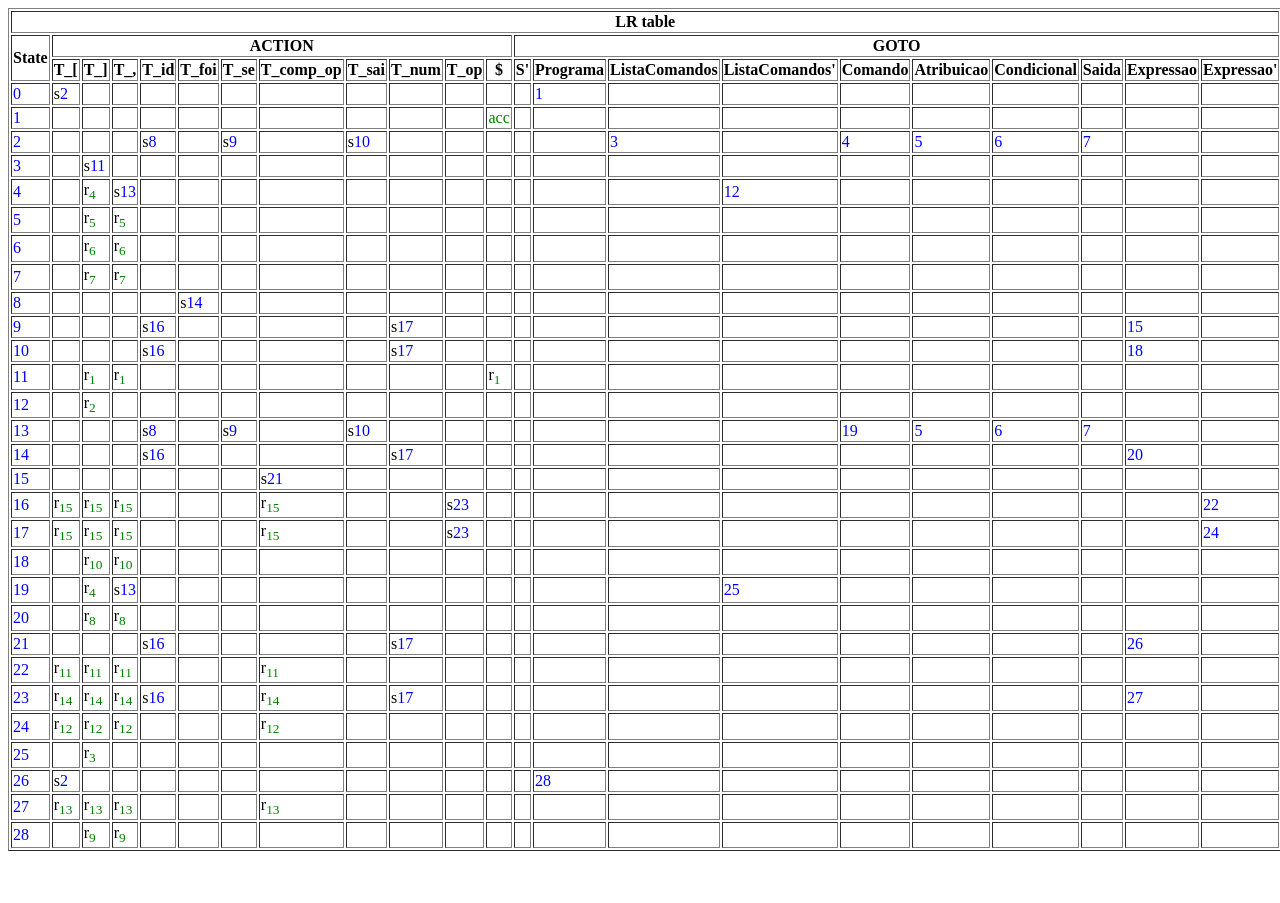
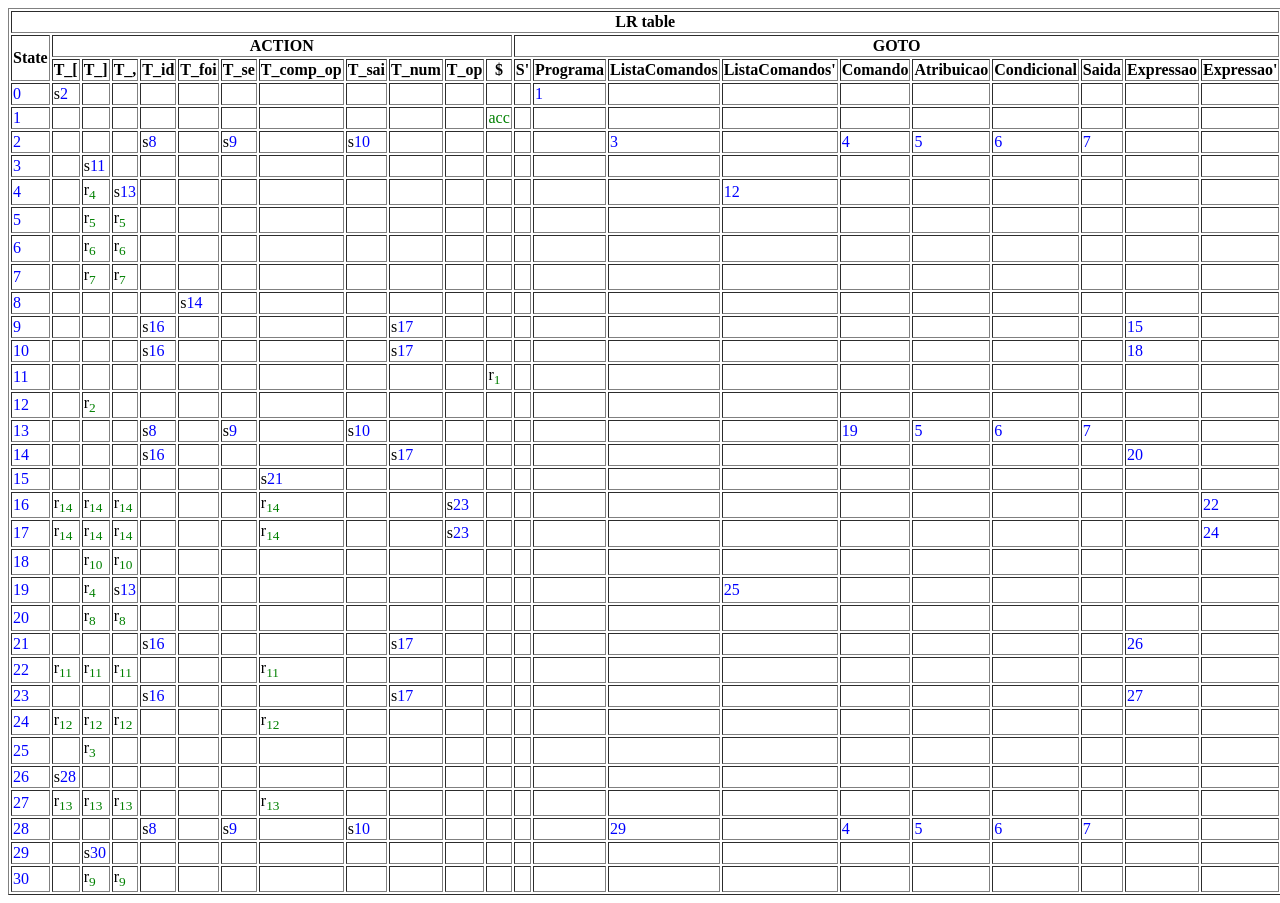
Before and after one commit to ImaKrp/lexico, a website: page inputs/slr.html in a window 1280 px wide. Before the commit the page ends 859 px from the top, so only its background shows below. Drawn offline with Linux system fonts and the light colour scheme.

Commit message:
arrumando gramatica

```diff
--- a/inputs/AnalyticGrammar.txt
+++ b/inputs/AnalyticGrammar.txt
@@ -12,7 +12,7 @@ Comando -> Saida
 
 Atribuicao -> T_id T_foi Expressao
 
-Condicional -> T_se Expressao T_comp_op Expressao Programa
+Condicional -> T_se Expressao T_comp_op Expressao T_[ ListaComandos T_]
 
 Saida -> T_sai Expressao
 
@@ -20,5 +20,4 @@ Expressao -> T_id Expressao'
 Expressao -> T_num Expressao'
 
 Expressao' -> T_op Expressao
-Expressao' -> T_op
 Expressao' -> ''
--- a/inputs/slr.html
+++ b/inputs/slr.html
@@ -331,8 +331,8 @@
           <tr>
             <td style="color: blue">11</td>
             <td>&nbsp;</td>
-            <td>r<sub style="color: green">1</sub></td>
-            <td>r<sub style="color: green">1</sub></td>
+            <td>&nbsp;</td>
+            <td>&nbsp;</td>
             <td>&nbsp;</td>
             <td>&nbsp;</td>
             <td>&nbsp;</td>
@@ -450,13 +450,13 @@
           </tr>
           <tr>
             <td style="color: blue">16</td>
-            <td>r<sub style="color: green">15</sub></td>
-            <td>r<sub style="color: green">15</sub></td>
-            <td>r<sub style="color: green">15</sub></td>
+            <td>r<sub style="color: green">14</sub></td>
+            <td>r<sub style="color: green">14</sub></td>
+            <td>r<sub style="color: green">14</sub></td>
             <td>&nbsp;</td>
             <td>&nbsp;</td>
             <td>&nbsp;</td>
-            <td>r<sub style="color: green">15</sub></td>
+            <td>r<sub style="color: green">14</sub></td>
             <td>&nbsp;</td>
             <td>&nbsp;</td>
             <td>s<span style="color: blue">23</span></td>
@@ -474,13 +474,13 @@
           </tr>
           <tr>
             <td style="color: blue">17</td>
-            <td>r<sub style="color: green">15</sub></td>
-            <td>r<sub style="color: green">15</sub></td>
-            <td>r<sub style="color: green">15</sub></td>
+            <td>r<sub style="color: green">14</sub></td>
+            <td>r<sub style="color: green">14</sub></td>
+            <td>r<sub style="color: green">14</sub></td>
             <td>&nbsp;</td>
             <td>&nbsp;</td>
             <td>&nbsp;</td>
-            <td>r<sub style="color: green">15</sub></td>
+            <td>r<sub style="color: green">14</sub></td>
             <td>&nbsp;</td>
             <td>&nbsp;</td>
             <td>s<span style="color: blue">23</span></td>
@@ -618,13 +618,13 @@
           </tr>
           <tr>
             <td style="color: blue">23</td>
-            <td>r<sub style="color: green">14</sub></td>
-            <td>r<sub style="color: green">14</sub></td>
-            <td>r<sub style="color: green">14</sub></td>
+            <td>&nbsp;</td>
+            <td>&nbsp;</td>
+            <td>&nbsp;</td>
             <td>s<span style="color: blue">16</span></td>
             <td>&nbsp;</td>
             <td>&nbsp;</td>
-            <td>r<sub style="color: green">14</sub></td>
+            <td>&nbsp;</td>
             <td>&nbsp;</td>
             <td>s<span style="color: blue">17</span></td>
             <td>&nbsp;</td>
@@ -690,7 +690,7 @@
           </tr>
           <tr>
             <td style="color: blue">26</td>
-            <td>s<span style="color: blue">2</span></td>
+            <td>s<span style="color: blue">28</span></td>
             <td>&nbsp;</td>
             <td>&nbsp;</td>
             <td>&nbsp;</td>
@@ -702,7 +702,7 @@
             <td>&nbsp;</td>
             <td>&nbsp;</td>
             <td>&nbsp;</td>
-            <td><span style="color: blue">28</span></td>
+            <td>&nbsp;</td>
             <td>&nbsp;</td>
             <td>&nbsp;</td>
             <td>&nbsp;</td>
@@ -739,6 +739,54 @@
           <tr>
             <td style="color: blue">28</td>
             <td>&nbsp;</td>
+            <td>&nbsp;</td>
+            <td>&nbsp;</td>
+            <td>s<span style="color: blue">8</span></td>
+            <td>&nbsp;</td>
+            <td>s<span style="color: blue">9</span></td>
+            <td>&nbsp;</td>
+            <td>s<span style="color: blue">10</span></td>
+            <td>&nbsp;</td>
+            <td>&nbsp;</td>
+            <td>&nbsp;</td>
+            <td>&nbsp;</td>
+            <td>&nbsp;</td>
+            <td><span style="color: blue">29</span></td>
+            <td>&nbsp;</td>
+            <td><span style="color: blue">4</span></td>
+            <td><span style="color: blue">5</span></td>
+            <td><span style="color: blue">6</span></td>
+            <td><span style="color: blue">7</span></td>
+            <td>&nbsp;</td>
+            <td>&nbsp;</td>
+          </tr>
+          <tr>
+            <td style="color: blue">29</td>
+            <td>&nbsp;</td>
+            <td>s<span style="color: blue">30</span></td>
+            <td>&nbsp;</td>
+            <td>&nbsp;</td>
+            <td>&nbsp;</td>
+            <td>&nbsp;</td>
+            <td>&nbsp;</td>
+            <td>&nbsp;</td>
+            <td>&nbsp;</td>
+            <td>&nbsp;</td>
+            <td>&nbsp;</td>
+            <td>&nbsp;</td>
+            <td>&nbsp;</td>
+            <td>&nbsp;</td>
+            <td>&nbsp;</td>
+            <td>&nbsp;</td>
+            <td>&nbsp;</td>
+            <td>&nbsp;</td>
+            <td>&nbsp;</td>
+            <td>&nbsp;</td>
+            <td>&nbsp;</td>
+          </tr>
+          <tr>
+            <td style="color: blue">30</td>
+            <td>&nbsp;</td>
             <td>r<sub style="color: green">9</sub></td>
             <td>r<sub style="color: green">9</sub></td>
             <td>&nbsp;</td>
```
Also changed, not shown: derivacoes_2025-11-04T00-48-07-777Z.txt (deleted, +0 -54 lines), derivacoes_2025-11-04T00-51-33-093Z.txt (deleted, +0 -54 lines).
